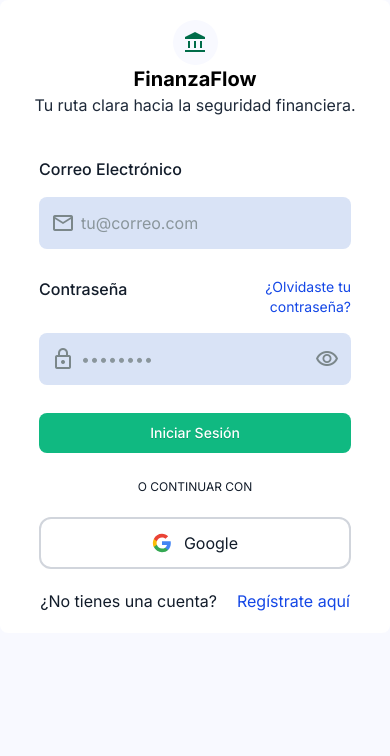
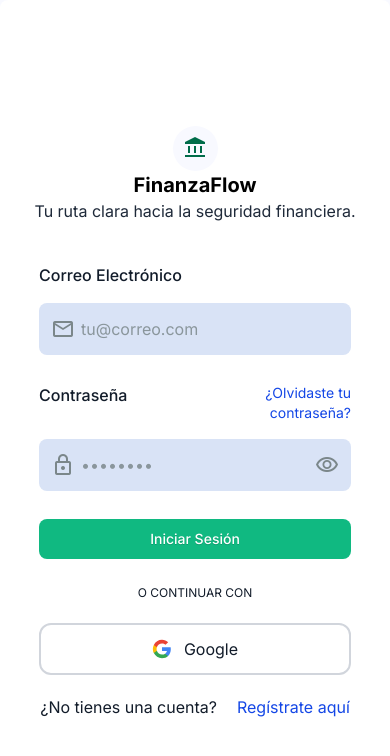
Before and after one commit to nexzzus/FrontGestor-gastos, a React (Vite) app: page /login in a window 390 px wide. Shown: the top 756 px of the page. Built offline with nearby package versions, Linux system fonts and the light colour scheme.

Commit message:
correción de la altura del login en telefonos y tablets

```diff
--- a/src/components/login/LoginForm.jsx
+++ b/src/components/login/LoginForm.jsx
@@ -37,7 +37,7 @@
     }
 
     return (
-        <div className={"w-full h-full xl:mt-3 pt-5 bg-white xl:w-[40%] flex flex-col items-center justify-center rounded-lg"}>
+        <div className={"w-full min-h-dvh lg:min-h-[75dvh] xl:mt-3 pt-5 bg-white xl:w-[40%] flex flex-col items-center justify-center rounded-lg"}>
             {/*ICONO*/}
             <div className={"bg-background rounded-full w-11.25 h-11.25 flex flex-col items-center justify-center"}>
              <span
```
